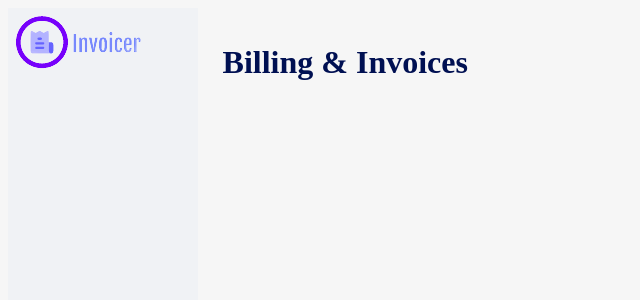
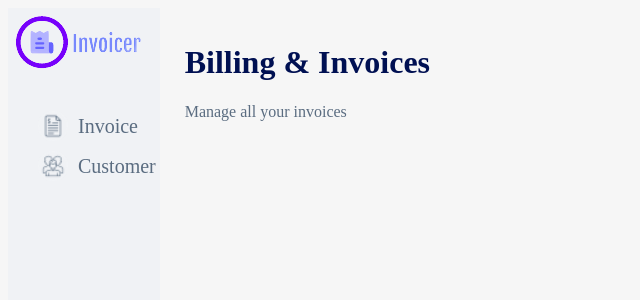
Before and after one commit to pratikbhumkar/invoicer-app, a React (Create React App) app: page / in a window 1280 px wide. Shown: the top 300 px of the page, without its empty margins (0-640 px from the left). Built offline with nearby package versions, Linux system fonts and the light colour scheme.

Commit message:
add menu items

```diff
--- a/src/App.tsx
+++ b/src/App.tsx
@@ -3,6 +3,8 @@ import { Container } from './components/Container'
 import { Sidebar } from './components/Sidebar'
 import GlobalStyles from './globalStyles'
 import { routes } from './routes'
+import { BrowserRouter as Router } from 'react-router-dom'
+
 const GlobalContainer = styled.div`
   display: flex;
 `
@@ -10,8 +12,10 @@ function App(): JSX.Element {
   return (
     <GlobalContainer className="App">
       <GlobalStyles />
-      <Sidebar />
-      <Container>{routes()}</Container>
+      <Router>
+        <Sidebar />
+        <Container>{routes()}</Container>
+      </Router>
     </GlobalContainer>
   )
 }
--- /dev/null
+++ b/src/components/MenuItems.tsx
@@ -0,0 +1,41 @@
+import { useNavigate } from 'react-router-dom'
+import styled from 'styled-components'
+import CustomerIcon from '../assets/customer.png'
+import InvoiceIcon from '../assets/invoice.png'
+
+const StyledIcon = styled.img`
+  width: 30px;
+  height: 30px;
+  padding-right: 10px;
+`
+const StyledIconContainer = styled.div`
+  display: flex;
+  padding: 10px 20px 0px 30px;
+  height: 30px;
+`
+const StyledMenuItem = styled.p`
+  align-self: center;
+  font-size: 20px;
+`
+const MenuItemContainer = styled.div`
+  padding-top: 20px;
+`
+export const MenuItems = (): JSX.Element => {
+  const navigateTo = useNavigate()
+  return (
+    <MenuItemContainer>
+      <div>
+        <StyledIconContainer onClick={() => navigateTo('/')}>
+          <StyledIcon src={InvoiceIcon} alt="Invoice icon" />
+          <StyledMenuItem className="sub-header">Invoice</StyledMenuItem>
+        </StyledIconContainer>
+      </div>
+      <div>
+        <StyledIconContainer onClick={() => navigateTo('/customer')}>
+          <StyledIcon src={CustomerIcon} alt="Customer logo" />
+          <StyledMenuItem className="sub-header">Customer</StyledMenuItem>
+        </StyledIconContainer>
+      </div>
+    </MenuItemContainer>
+  )
+}
--- a/src/components/Sidebar.tsx
+++ b/src/components/Sidebar.tsx
@@ -1,16 +1,18 @@
 import styled from 'styled-components'
 import { Logo } from './Logo'
+import { MenuItems } from './MenuItems'
 
 const StyledSidebar = styled.div`
   background-color: #f0f2f5;
   height: 100vh;
-  width: 15%;
+  width: 12%;
 `
 
 export const Sidebar = (): JSX.Element => {
   return (
     <StyledSidebar>
       <Logo />
+      <MenuItems />
     </StyledSidebar>
   )
 }
--- a/src/globalStyles.ts
+++ b/src/globalStyles.ts
@@ -6,5 +6,8 @@ const GlobalStyles = createGlobalStyle`
     .header{
         color: #001052
     }
+    .sub-header{
+        color: #5A6C80
+    }
 `
 export default GlobalStyles
--- a/src/pages/Invoices.tsx
+++ b/src/pages/Invoices.tsx
@@ -4,6 +4,7 @@ export const Invoices = (): JSX.Element => {
   return (
     <div>
       <Header headerText={'Billing & Invoices'} />
+      <p className="sub-header">Manage all your invoices</p>
     </div>
   )
 }
--- a/src/routes.tsx
+++ b/src/routes.tsx
@@ -1,14 +1,12 @@
-import { BrowserRouter as Router, Routes, Route } from 'react-router-dom'
+import { Routes, Route } from 'react-router-dom'
 import { Customer } from './pages/Customer'
 import { Invoices } from './pages/Invoices'
 
 export const routes = (): JSX.Element => {
   return (
-    <Router>
-      <Routes>
-        <Route path="/customer" element={<Customer />} />
-        <Route path="/" element={<Invoices />} />
-      </Routes>
-    </Router>
+    <Routes>
+      <Route path="/customer" element={<Customer />} />
+      <Route path="/" element={<Invoices />} />
+    </Routes>
   )
 }
```
Also changed, not shown: src/assets/customer.png (added), src/assets/invoice.png (added).
